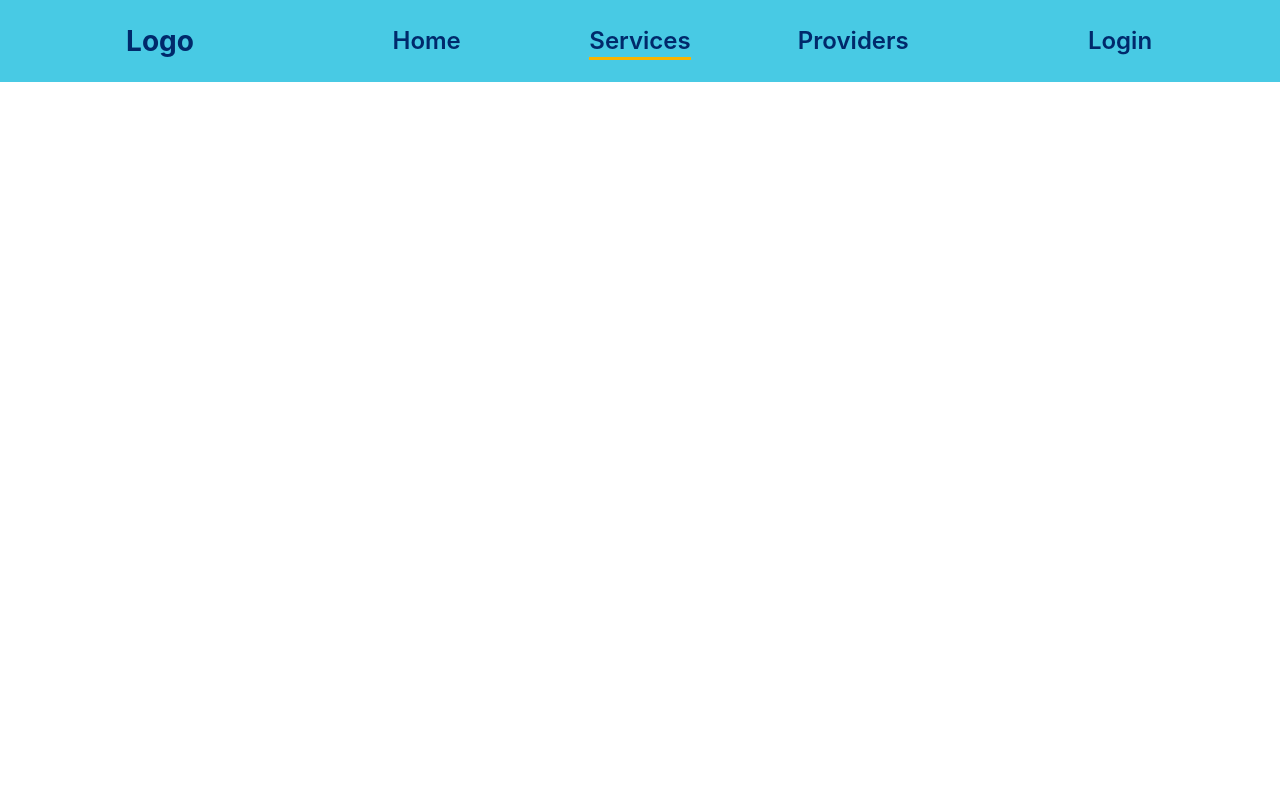
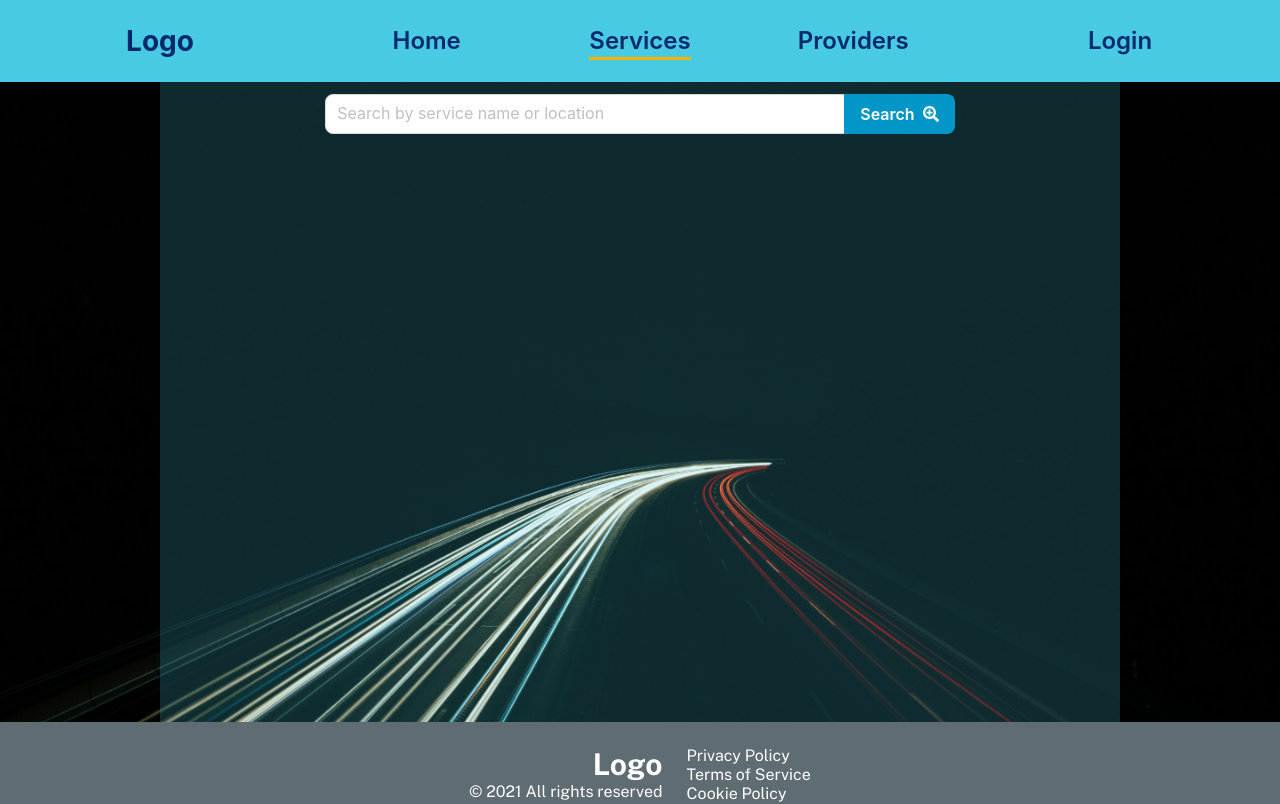
Before and after one commit to NS-Sheam/service-resarvation, a React (Vite) app in the folder reservation-client/: page /services in a window 1280 px wide. Shown: the top 804 px of the page. Built offline with nearby package versions, Linux system fonts and the light colour scheme.

Commit message:
Refactor home banner and services page layout

```diff
--- a/reservation-client/src/components/ui/home/Banner.tsx
+++ b/reservation-client/src/components/ui/home/Banner.tsx
@@ -1,8 +1,6 @@
-import Search from "antd/es/input/Search";
 import "../../../styles/Banner.css";
 import { Col, Flex, Row } from "antd";
 import HamburgerToggler from "../HamburgerToggler";
-import { FaSearchPlus } from "react-icons/fa";
 import { ChangeEvent } from "react";
 import CommonSearchBar from "../../CommonSearchBar";
 
--- a/reservation-client/src/pages/Services.tsx
+++ b/reservation-client/src/pages/Services.tsx
@@ -1,20 +1,29 @@
 import { Col, Row } from "antd";
 import HamburgerToggler from "../components/ui/HamburgerToggler";
-
+import CommonSearchBar from "../components/CommonSearchBar";
+import "../styles/Services.css";
+/**
+ * TODO:
+ * 1. Fix the layout of the services page
+ */
 const Services = () => {
   return (
     <div>
       <HamburgerToggler className="md:hidden text-black" />
+      <div className="services-container">
         <Row
           justify="center"
-        align="middle"
-        style={{ minHeight: "100vh" }}
+          align="top"
+          className=" min-h-[calc(100vh-20vh)] bg-primary bg-opacity-20 w-full md:w-3/4 mx-auto px-2 py-3"
         >
           <Col
             span={24}
             md={{ span: 16 }}
-        ></Col>
+          >
+            <CommonSearchBar />
+          </Col>
         </Row>
+      </div>
     </div>
   );
 };
--- /dev/null
+++ b/reservation-client/src/styles/Services.css
@@ -0,0 +1,10 @@
+.services-container {
+  background: url("../assets/images/banner.jpg") no-repeat center;
+  background-size: cover;
+  /* background-color: rgb(255, 213, 0, 0.2);
+    background-color: rgb(255, 200, 0, 0.2); */
+  /* background-blend-mode: overlay; */
+}
+.scrollable-content::-webkit-scrollbar {
+  display: none;
+}
```
Lines whose indentation alone changed are shown as unchanged.
